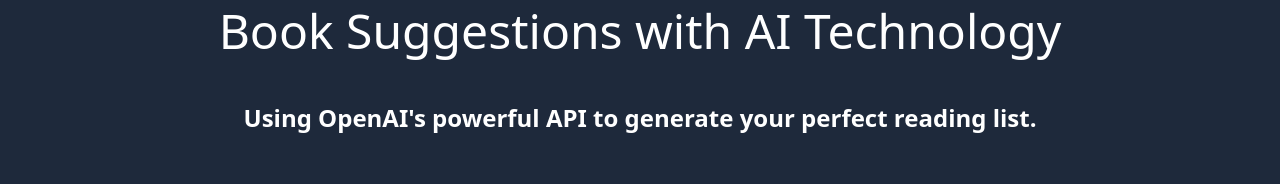
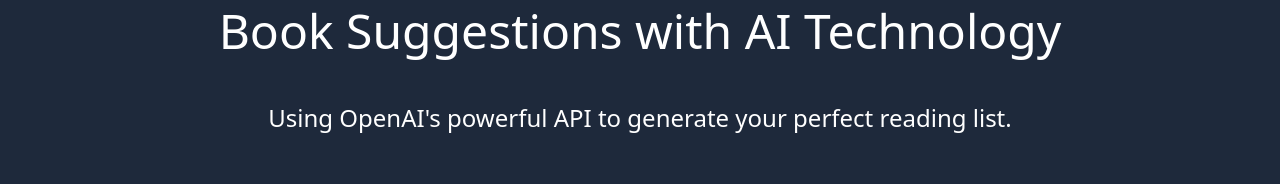
Before and after one commit to criscunas/OpenAI-vue, a Vue app: page / in a window 1280 px wide. Shown: the part 136-320 px from the top of the page. Built offline with nearby package versions, Linux system fonts and the light colour scheme; what @formkit/vue would draw is missing.

Commit message:
minor style changes

```diff
--- a/src/components/HeroSection.vue
+++ b/src/components/HeroSection.vue
@@ -3,8 +3,8 @@
     <h1 class="text-4xl leading-snug tablet:text-5xl tablet:leading-relaxed">
       Book Suggestions with AI Technology
     </h1>
-    <p class="pt-6 text-xl leading-relaxed tablet:pt-8 tablet:text-2xl">
+    <h2 class="pt-6 text-xl leading-relaxed tablet:pt-8 tablet:text-2xl">
       Using OpenAI's powerful API to generate your perfect reading list.
-    </p>
+    </h2>
   </div>
 </template>
```
